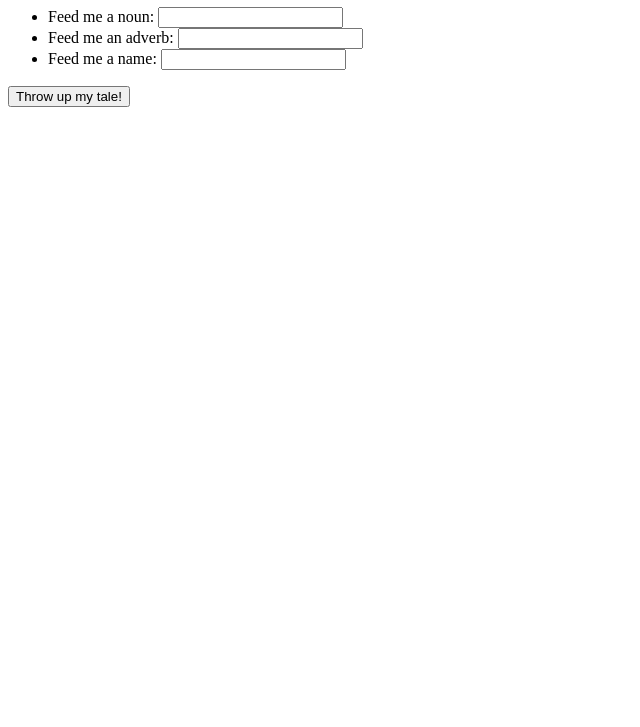
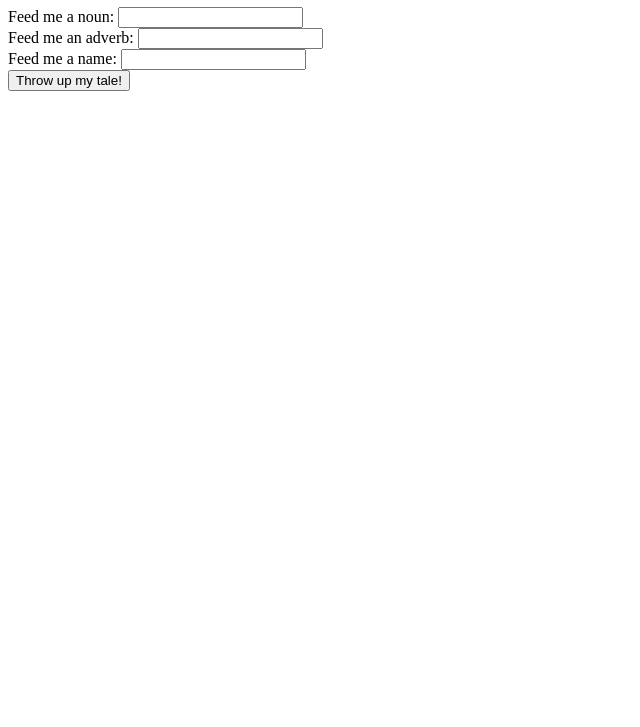
Before and after one commit to kleinlikecalvin/MadLib, a plain HTML site: page index.html in a window 1280 px wide. Shown: the part 73-800 px from the top of the page, without its empty margins (0-640 px from the left). Drawn offline with Linux system fonts and the light colour scheme.

Commit message:
Figured some things out
I learned that in order to use the "required" keyword the input fields must be within a form. Next I will work on what happens when the submit button is clicked so that the story doesn't show without the input fields having values.

```diff
--- a/index.html
+++ b/index.html
@@ -1,11 +1,13 @@
 <!DOCTYPE html>
 <html lang="en">
+
 <head>
     <meta charset="UTF-8">
     <meta http-equiv="X-UA-Compatible" content="IE=edge">
     <meta name="viewport" content="width=device-width, initial-scale=1.0">
     <title>MadLib</title>
 </head>
+
 <body>
     <!--This is my title div-->
     <div>
@@ -14,28 +16,25 @@
         </h1>
     </div>
 
-    <!--This div is where I begin asking for user input-->
-    <div>
-        <ul>
-            <!--This is the first user input-->
-            <li>
-                Feed me a noun: <input name="input" type="text" id="noun-input" required>
-            </li>
-            <!--This is the second user input-->
-            <li>
-                Feed me an adverb: <input name="input" type="text" id="adverb-input" required>
-            </li>
-            <!--This is the third user input-->
-            <li>
-                Feed me a name: <input name="input" type="text" id="name-input" required>
-            </li>
-        </ul>
-    </div>
+    <!--This form is where I begin asking for user input-->
+    <form>
+        <!--This is the noun user input-->
+        <label>Feed me a noun:</label> <input name="input" type="text" id="noun-input" required>
+        <br>
+        <!--This is the adverb user input-->
+        <label>Feed me an adverb:</label> <input name="input" type="text" id="adverb-input" required>
+        <br>
+        <!--This is the name user input-->
+        Feed me a name: <input name="input" type="text" id="name-input" required>
+        <br>
+        <!--This is where the user can click a button to generate a tale-->
+        <button id="story-maker-button" onsubmit="return testUserInput()">
+            Throw up my tale!
+        </button>
+    </form>
 
-    <!--This is where the user can click a button to generate a tale-->
-    <button id="story-maker-button" onsubmit="return testUserInput()">
-        Throw up my tale!
-    </button>
+
+
 
     <!--This is where the tale will appear once generated by the user-->
     <div id="user-story">
@@ -46,4 +45,5 @@
     <!--JS begins-->
     <script src="main.js"></script>
 </body>
+
 </html>
--- a/main.js
+++ b/main.js
@@ -3,12 +3,12 @@ var makeStoryButton = document.getElementById('story-maker-button');
 makeStoryButton.addEventListener('click', testUserInput);
 
 //Get the user input value so I can test that it's been entered and so I can use it in the story.
-function testUserInput(){
+function testUserInput() {
     var userInput = document.getElementsByName("input");
-    if(userInput.value == null)
-    {
+    do {
         alert("You missed a spot.");
     }
+    while (userInput.value == null)
     makeStoryFunction();
 }
 
@@ -17,10 +17,9 @@ function testUserInput(){
 var nounInputValue = document.getElementById('noun-input');
 var adverbInputValue = document.getElementById('adverb-input');
 var nameInputValue = document.getElementById('name-input');
-function makeStoryFunction()
-{
+function makeStoryFunction() {
     var storyTitle = document.getElementById('user-story-title');
     var storyContents = document.getElementById('user-story-contents');
-    storyTitle.innerHTML = "I think I'm gonna be sick";
-    storyContents.innerHTML = "Earlier I was " + adverbInputValue.value + " minding my own damn business when all of the sudden " + nameInputValue.value + " appeared out of no where and hit me with a " + nounInputValue.value + ". They gave me a concussion and I've been throwing up nonstop since. Man, I can't stand " + nameInputValue.value + "!";
+    storyTitle.innerText = "I think I'm gonna be sick";
+    storyContents.innerText = "Earlier I was " + adverbInputValue.value + " minding my own damn business when all of the sudden " + nameInputValue.value + " appeared out of no where and hit me with a " + nounInputValue.value + ". They gave me a concussion and I've been throwing up nonstop since. Man, I can't stand " + nameInputValue.value + "!";
 };
```
